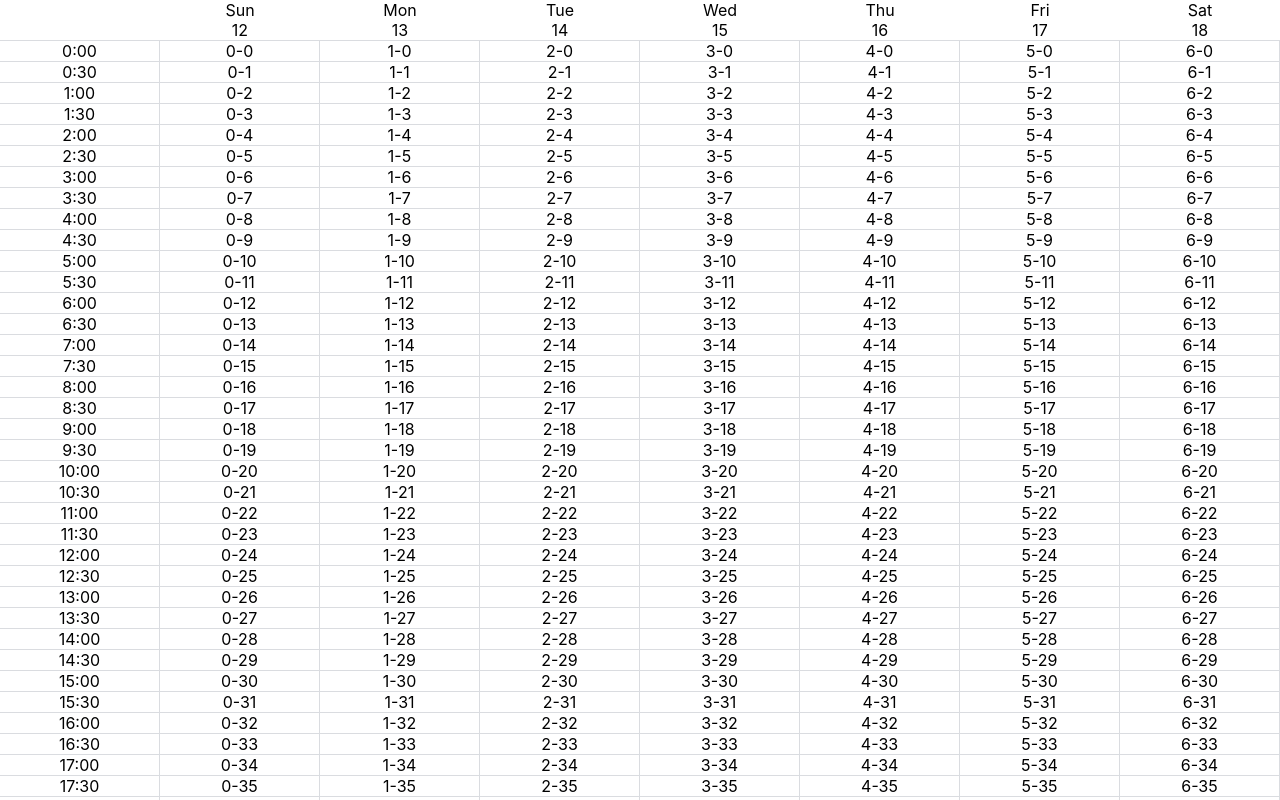
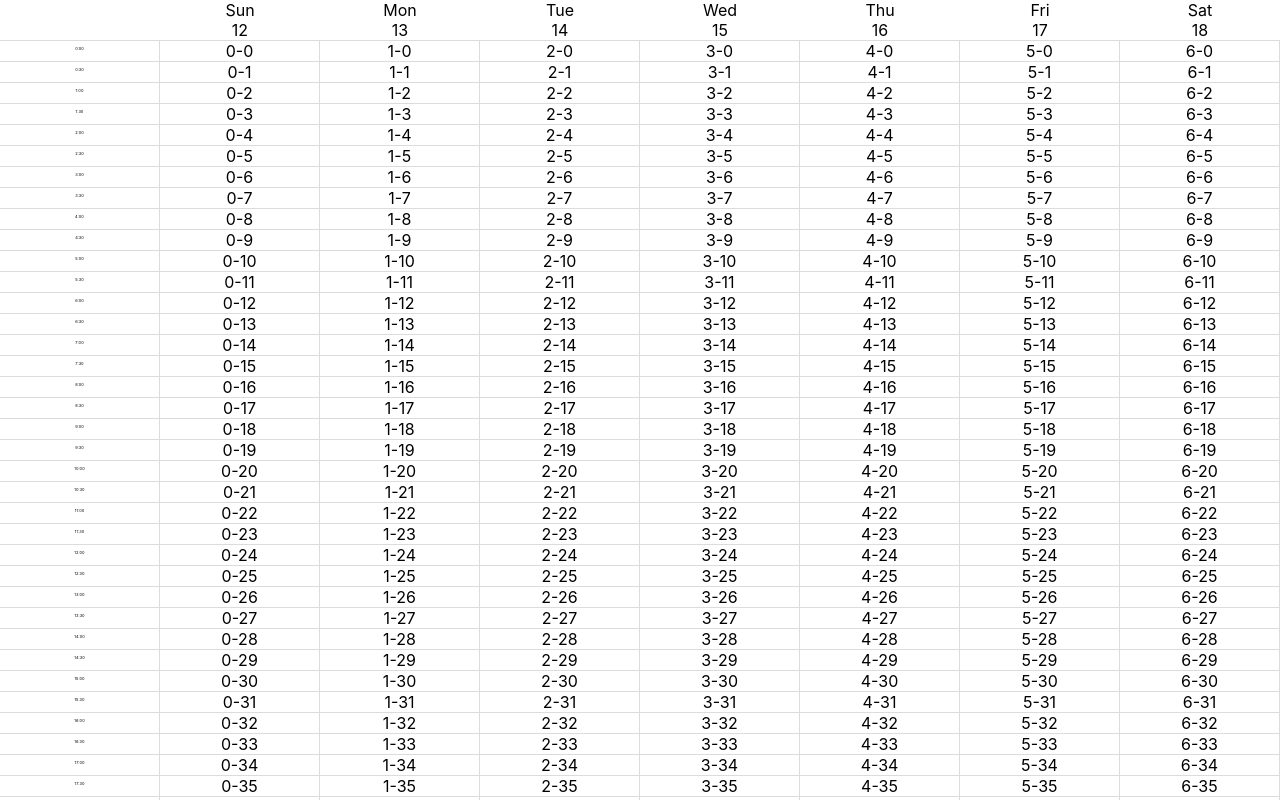
Before and after one commit to Wamba85/calendar, a React (Create React App) app: page / in a window 1280 px wide. Shown: the top 800 px of the page. Built offline with nearby package versions, Linux system fonts and the light colour scheme.

Commit message:
update time positioning

```diff
--- a/src/Calendar/Calendar.module.css
+++ b/src/Calendar/Calendar.module.css
@@ -22,3 +22,9 @@
   border-top: 0.1px solid #dadce0;
   border-right: 0.1px solid #dadce0;
 }
+
+.timeSpan {
+  font-size: 4px;
+  position: relative;
+  top: -7px;
+}
--- a/src/Calendar/Calendar.tsx
+++ b/src/Calendar/Calendar.tsx
@@ -18,7 +18,7 @@ const Calendar = ({ timeslot = 60, weekdays }: Props): JSX.Element => {
     const time = `${h}:${sm}`
     timeTables.push(
       <div key={`timetable${time}`} className={styles.timetable}>
-        {time}
+        <span className={styles.timeSpan}>{time}</span>
       </div>,
     )
   }
```
